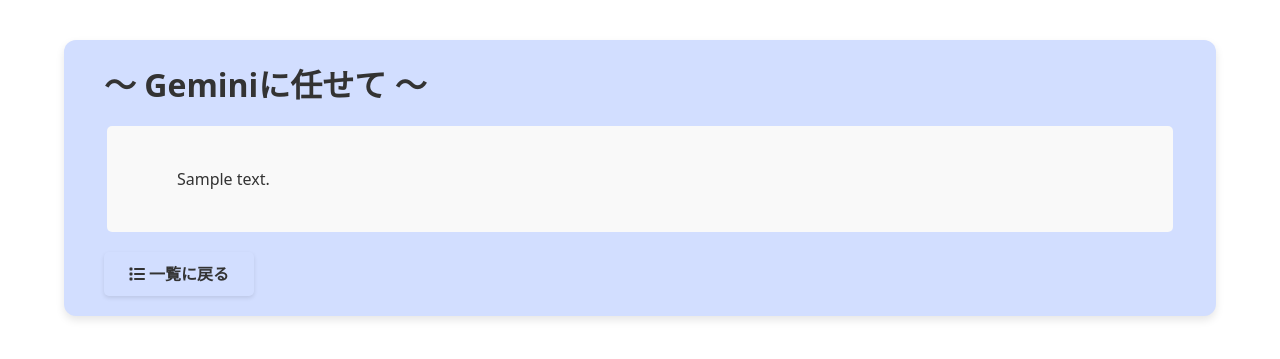
After one commit to KinuGra/docker-flask-todo, a Flask app: template app/templates/summary.html in a window 1280 px wide. The commit adds this page. Shown: the top 359 px of the page. Run offline with Flask 3, Linux system fonts and the light colour scheme; the template is opened without the code that fills it: most values are stand-ins (such as "Sample title", 1, 10 or a date in 2020).

Commit message:
GeminiによるAIアドバイス機能を追加
.envを編集したらcompose.ymlの編集が必要

```diff
--- a/app/main.py
+++ b/app/main.py
@@ -6,8 +6,20 @@
 from uuid import UUID
 from datetime import datetime, timedelta
 
+from google import genai
+import logging
+
 # .envファイルを読み込む
 load_dotenv()
+
+# 環境変数からAPIキーを取得
+api_key = os.getenv('YOUR_API_KEY')
+if not api_key:
+    raise ValueError("APIキーが設定されていません。")
+client = genai.Client(api_key=api_key)
+# response = client.models.generate_content(
+#     model="gemini-2.0-flash", contents="ここにgeminiに与えるプロンプトを入れる"
+# )
 
 # 環境変数からデータベース接続情報を取得
 POSTGRES_USER = os.getenv('POSTGRES_USER')
@@ -49,6 +61,20 @@
         memos = query.order_by(Memo.created_at.desc()).all()
 
     return render_template('index.html', memos=memos)
+
+@app.route('/summarize', methods=['GET'])
+def summarize_tasks():
+    memos = Memo.query.all()
+    prompt = "1. **のようなマークダウン記法は使わない方法で見やすく答えて\n2. 20行以内にまとめて\n3. まずどのタスクからこなすべきですか？\n4. 以下のタスクを効率的にこなすための助言を、中学生でもわかるように教えて:\n"
+    for memo in memos:
+        prompt += f"タイトル: {memo.title}\n詳細: {memo.content}\n期限: {memo.deadline}\n\n"
+
+    response = client.models.generate_content(
+        model="gemini-2.0-flash", contents=prompt
+    )
+    ai_summary = response.text
+
+    return render_template('summary.html', ai_summary=ai_summary)
 
 @app.route('/memo/<uuid:memo_id>/toggle_complete', methods=['POST'])
 def toggle_complete(memo_id):
--- a/app/requirements.txt
+++ b/app/requirements.txt
@@ -3,3 +3,4 @@
 Flask-SQLAlchemy==3.0.5
 flask-migrate==4.0.7
 python-dotenv
+google-genai
--- a/app/templates/index.html
+++ b/app/templates/index.html
@@ -21,6 +21,9 @@
             </a>
             <a href="{{ url_for('index', filter='week') }}" class="button">
                 <i class="fas fa-calendar-week"></i> 1週間以内
+            </a>
+            <a href="{{ url_for('summarize_tasks') }}" class="button">
+                <i class="fas fa-list-alt"></i> AIアドバイス
             </a>
 
             <!-- ソート -->
--- /dev/null
+++ b/app/templates/summary.html
@@ -0,0 +1,39 @@
+<!DOCTYPE html>
+<html lang="ja">
+<head>
+    <meta charset="UTF-8">
+    <meta name="viewport" content="width=device-width, initial-scale=1.0">
+    <title>Geminiに任せて</title>
+    <link rel="stylesheet" href="https://cdnjs.cloudflare.com/ajax/libs/font-awesome/6.0.0-beta3/css/all.min.css">
+    <link rel="stylesheet" href="{{ url_for('static', filename='css/styles.css') }}">
+    <style>
+        .container {
+            background-color: #d2deff;
+        }
+        .summary-content {
+            white-space: pre-wrap; /* Preserve whitespace and line breaks */
+            background-color: #f9f9f9;
+            padding: 20px;
+            border-radius: 5px;
+            margin: 20px 3px;
+        }
+        .summary-content h2 {
+            margin-top: 20px;
+        }
+        .summary-content ol, .summary-content ul {
+            margin-left: 20px;
+        }
+    </style>
+</head>
+<body>
+    <div class="container">
+        <h1>～ Geminiに任せて ～</h1>
+        <div class="summary-content">
+            {{ ai_summary }}
+        </div>
+        <a href="{{ url_for('index') }}" class="button">
+            <i class="fas fa-list"></i> 一覧に戻る
+        </a>
+    </div>
+</body>
+</html>
--- a/compose.yml
+++ b/compose.yml
@@ -22,6 +22,7 @@
       POSTGRES_HOST: ${POSTGRES_HOST}
       POSTGRES_PORT: ${POSTGRES_PORT}
       FLASK_APP: main:app
+      YOUR_API_KEY: ${YOUR_API_KEY}
     volumes:
       - ./app:/app
     depends_on:
```
